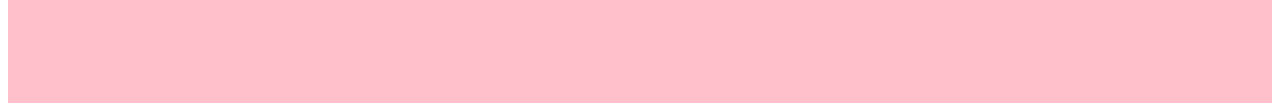
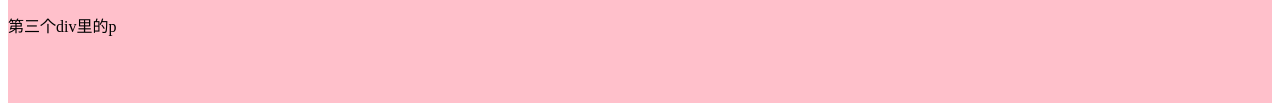
Before and after one commit to centcpy/1027-, a plain HTML site: page index.html in a window 1280 px wide. Shown: the part 411-514 px from the top of the page. Drawn offline with Linux system fonts and the light colour scheme.

Commit message:
'添加了第三个div，在div中加入一个p'

```diff
--- a/index.html
+++ b/index.html
@@ -16,6 +16,9 @@
             <h1>第一个div里的h1</h1>
         </div>
         <div class="box2">第二个div </div>
+        <div>
+            <p>第三个div里的p</p>
+        </div>
     </div>
 </body>
 
```
